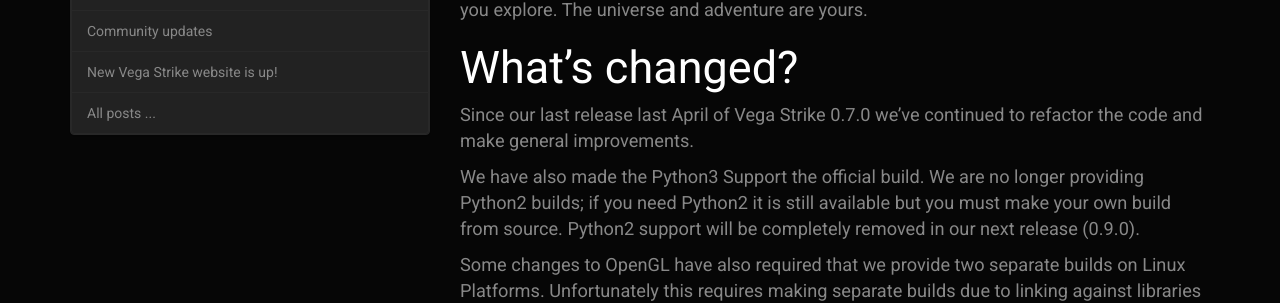
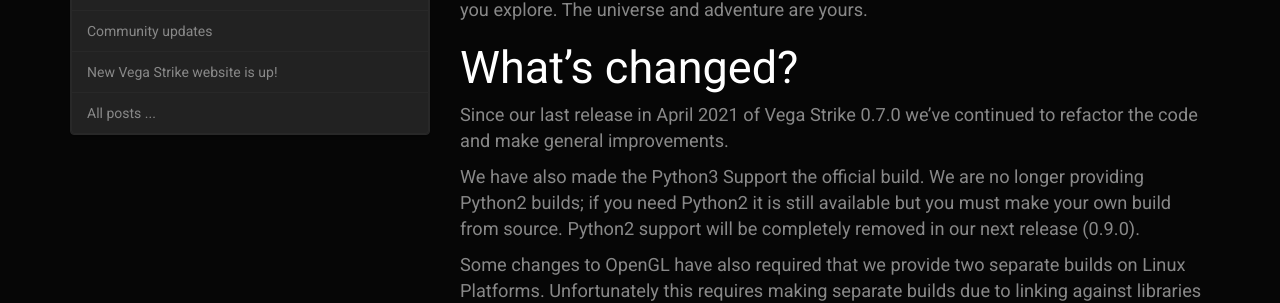
Before and after one commit to vegastrike/vegastrike.github.io, a Jekyll site: the page built from _posts/2022-03-24-vegastrike-0.8.0-release.md, in a window 1280 px wide and 900 px high. Shown: the part 345-648 px from the top of the window. Built offline with Jekyll 4.4.1, drawn with Linux system fonts in a browser that asks for light colours.

Commit message:
Peer Review: better wording

```diff
--- a/_posts/2022-03-24-vegastrike-0.8.0-release.md
+++ b/_posts/2022-03-24-vegastrike-0.8.0-release.md
@@ -16,7 +16,7 @@
 
 ## What's changed?
 
-Since our last release last April of Vega Strike 0.7.0 we've continued to refactor the code and make general improvements.
+Since our last release in April 2021 of Vega Strike 0.7.0 we've continued to refactor the code and make general improvements.
 
 We have also made the Python3 Support the official build. We are no longer providing Python2 builds; if you need Python2 it is still
 available but you must make your own build from source. Python2 support will be completely removed in our next release (0.9.0).
```
